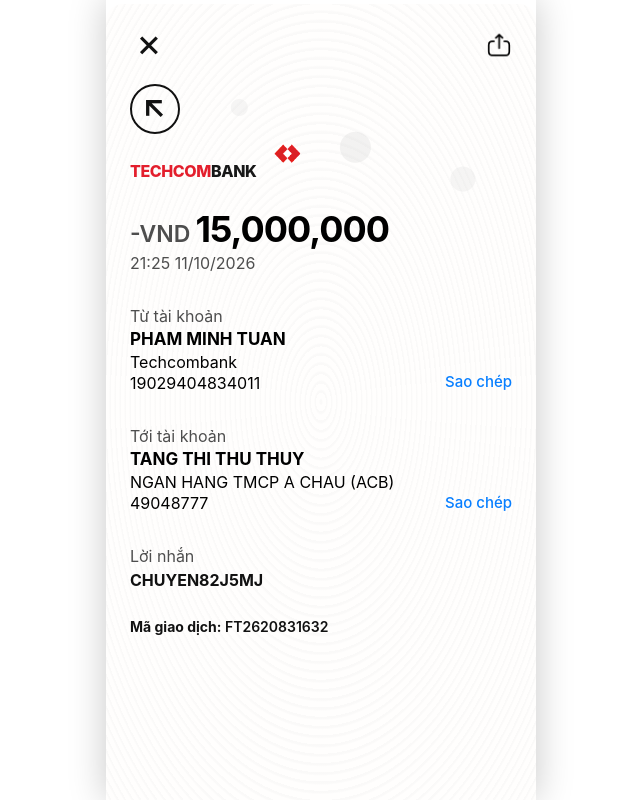
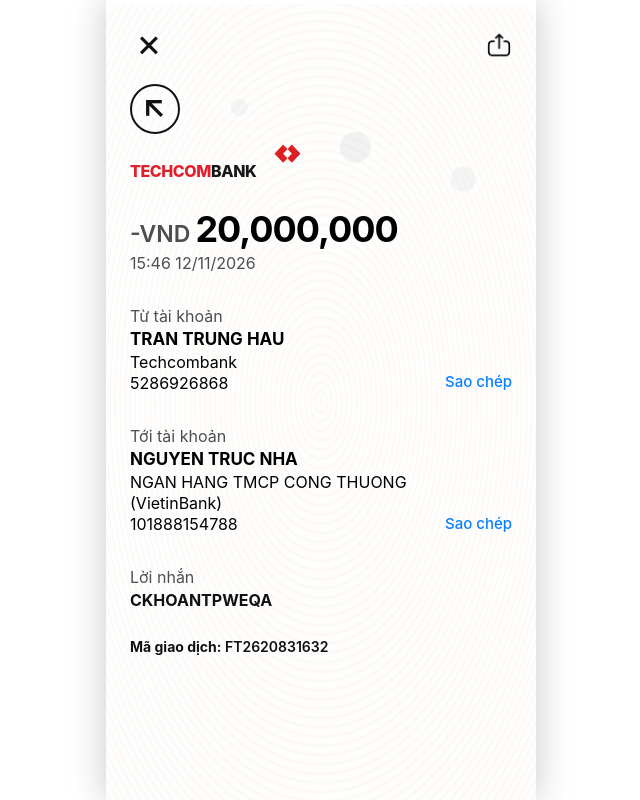
Before and after one commit to tallonagency2-ui/tech_end-main, a plain HTML site: page transaction-out.html in a window 1280 px wide. Shown: the whole page, without its empty margins (319-959 px from the left). Drawn offline with nearby package versions, Linux system fonts and the light colour scheme.

Commit message:
Update transaction-out.html

```diff
--- a/transaction-out.html
+++ b/transaction-out.html
@@ -140,12 +140,12 @@
                 </span>
 
                 <strong>
-                    15,000,000
+                    20,000,000
                 </strong>
             </div>
 
             <p class="transaction-time">
-                21:25 11/10/2026
+                15:46 12/11/2026
             </p>
 
         </section>
@@ -162,7 +162,7 @@
                 <div class="account-text">
 
                     <strong>
-                        PHAM MINH TUAN
+                        TRAN TRUNG HAU
                     </strong>
 
                     <span>
@@ -170,7 +170,7 @@
                     </span>
 
                     <span id="accountNumber">
-                        19029404834011
+                        5286926868
                     </span>
 
                 </div>
@@ -197,15 +197,15 @@
                 <div class="account-text">
 
                     <strong>
-                        TANG THI THU THUY
+                        NGUYEN TRUC NHA
                     </strong>
 
                     <span>
-                        NGAN HANG TMCP A CHAU (ACB)
+                        NGAN HANG TMCP CONG THUONG (VietinBank)
                     </span>
 
                     <span id="accountNumber">
-                        49048777
+                        101888154788
                     </span>
 
                 </div>
@@ -230,7 +230,7 @@
             </p>
 
             <p class="transaction-message">
-                CHUYEN82J5MJ
+                CKHOANTPweqa
             </p>
 
         </section>
```
